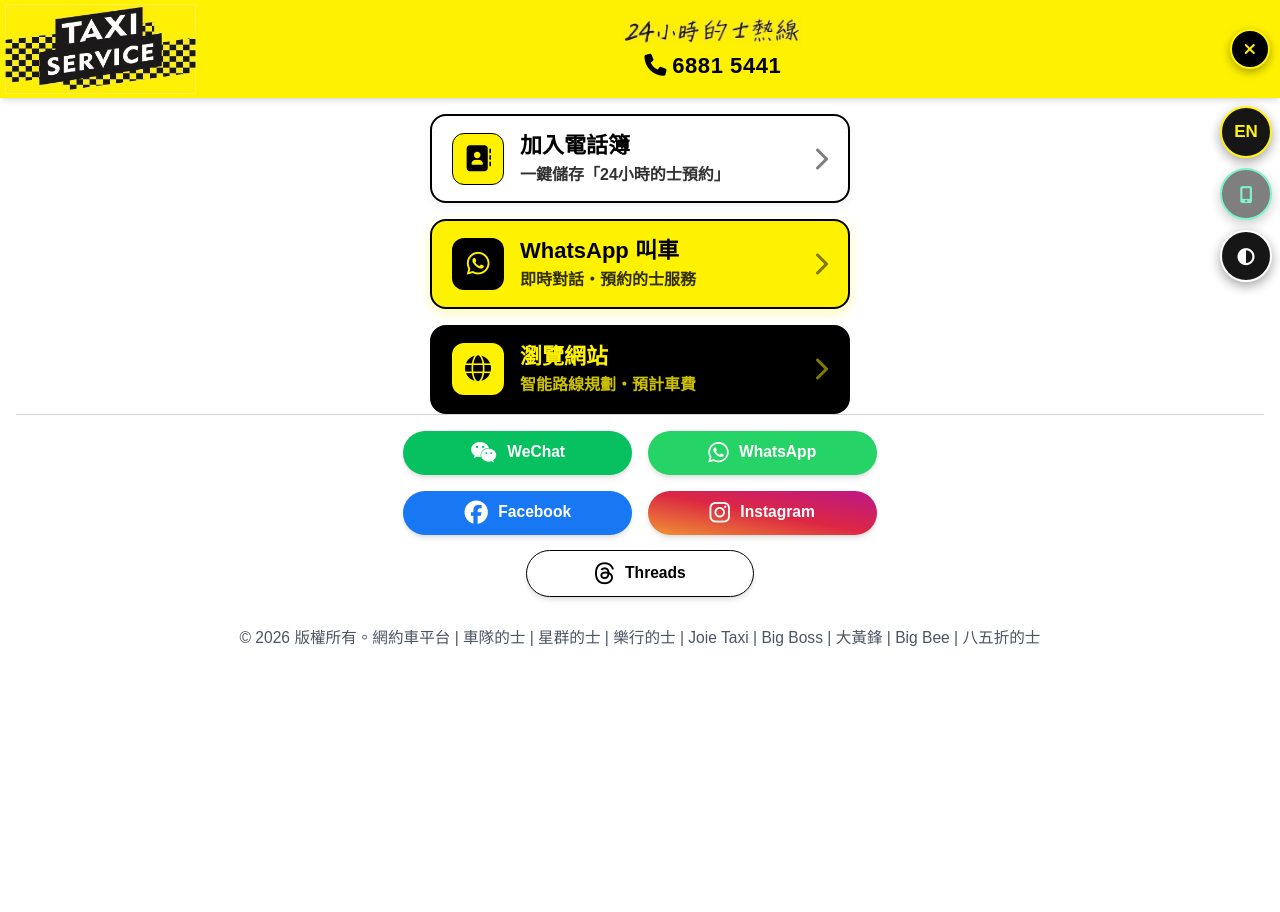
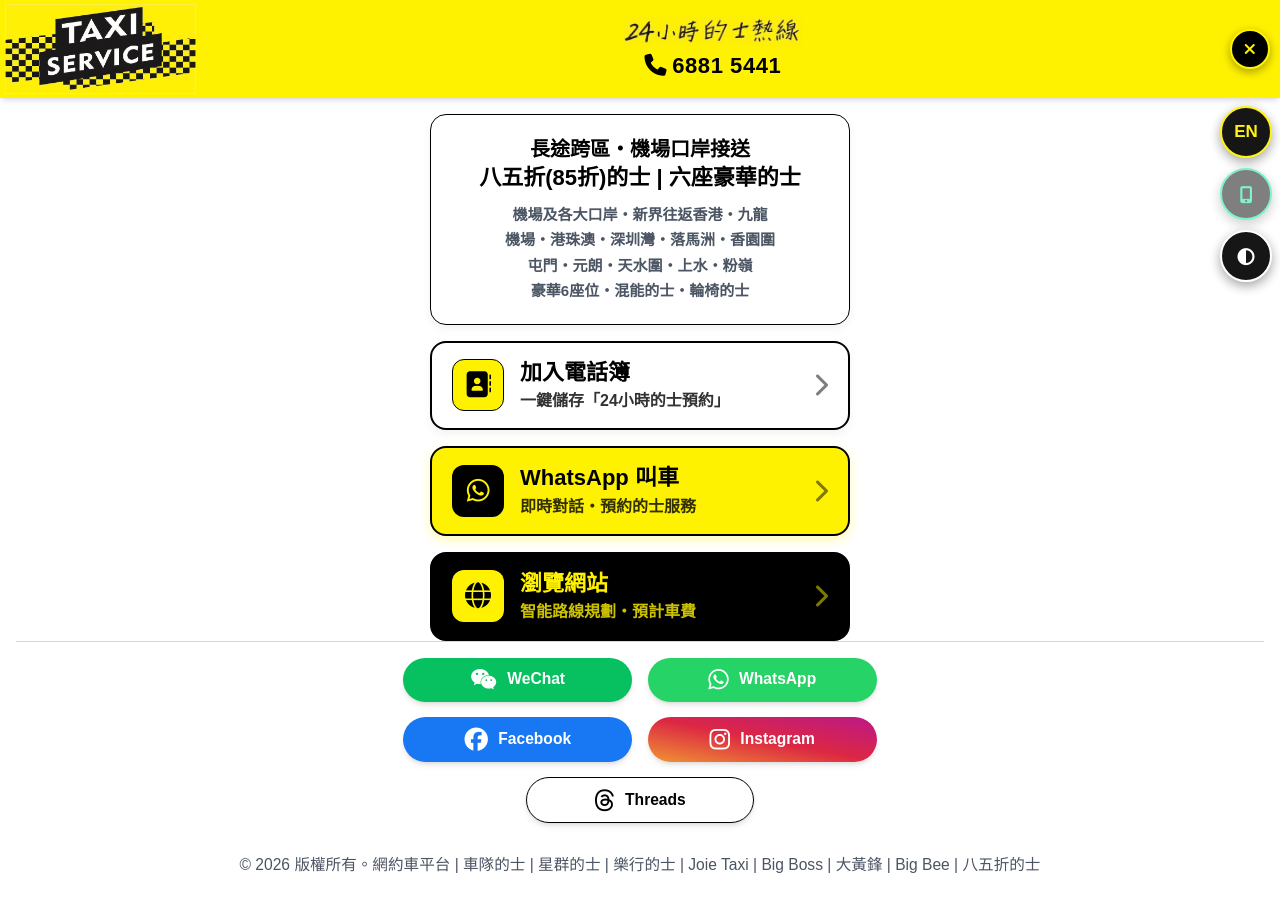
Before and after one commit to namnam1030-dot/https-hktaxiservice.netlify.app-, a website: page links.html in a window 1280 px wide. Before the commit the page ends 800 px from the top, so only its background shows below. Drawn offline with nearby package versions, Linux system fonts and the light colour scheme; files that its build step writes are made by us from their sources.

Commit message:
Add files via upload

```diff
--- a/links.html
+++ b/links.html
@@ -81,9 +81,50 @@
         max-width: 420px;
         display: flex;
         flex-direction: column;
-        gap: 16px; /* 按鈕之間嘅距離 */
-        margin-top: 16px; /* ⭐ 關鍵：喺 Header 同第一粒掣之間加 16px，同 gap 一致 */
+        gap: 16px; /* 所有元素之間的距離 */
+        margin-top: 16px; /* Header 同第一件物件之間嘅距離 */
     }
+
+    /* ── 介紹文字區塊 ── */
+    .hero-text-box {
+        background-color: #161616;
+        border: 1px solid #333333;
+        border-radius: 16px;
+        padding: 20px 16px;
+        text-align: center;
+        line-height: 1.6;
+    }
+
+    .hero-text-box h2 {
+        font-size: 20px;
+        font-weight: 800;
+        color: #FFFFFF;
+        margin: 0 0 4px 0;
+        line-height: 1.4;
+    }
+
+    .hero-text-box .highlight {
+        color: #FFF200;
+        font-size: 22px;
+    }
+
+    .hero-text-box p {
+        font-size: 15px;
+        font-weight: 700;
+        color: #D1D5DB;
+        margin: 8px 0 0 0;
+        line-height: 1.7;
+    }
+
+    /* 淺色主題 */
+    html.light-theme .hero-text-box {
+        background-color: #FFFFFF;
+        border-color: #000000;
+        box-shadow: 0 4px 10px rgba(0,0,0,0.05);
+    }
+    html.light-theme .hero-text-box h2 { color: #000000; }
+    html.light-theme .hero-text-box .highlight { color: #000000; }
+    html.light-theme .hero-text-box p { color: #4B5563; }
 
     /* ── 三大按鈕區 ── */
     .btn {
@@ -234,6 +275,21 @@
 
     <!-- 中間主要內容區 -->
     <main class="wrap">
+
+        <!-- ⭐ 加入文字介紹區塊 -->
+        <div class="hero-text-box">
+            <h2 data-i18n-html="hero_title">
+                長途跨區・機場口岸接送<br>
+                <span class="highlight">八五折(85折)的士 | 六座豪華的士</span>
+            </h2>
+            <p data-i18n-html="hero_desc">
+                機場及各大口岸・新界往返香港・九龍<br>
+                機場・港珠澳・深圳灣・落馬洲・香園圍<br>
+                屯門・元朗・天水圍・上水・粉嶺<br>
+                豪華6座位・混能的士・輪椅的士
+            </p>
+        </div>
+
         <!-- ① 加入電話簿 -->
         <a class="btn btn-save" id="vcf-link" href="nam.vcf" download>
             <span class="icon"><i class="fa-solid fa-address-book"></i></span>
@@ -327,6 +383,8 @@ var currentLang = localStorage.getItem('taxiLang') || 'zh';
 
 var translations = {
     zh: {
+        hero_title: '長途跨區・機場口岸接送<br><span class="highlight">八五折(85折)的士 | 六座豪華的士</span>',
+        hero_desc: '機場及各大口岸・新界往返香港・九龍<br>機場・港珠澳・深圳灣・落馬洲・香園圍<br>屯門・元朗・天水圍・上水・粉嶺<br>豪華6座位・混能的士・輪椅的士',
         modal_title: "一鍵加入主畫面",
         modal_desc: "為了方便下次叫車，您可以將本服務加到手機主畫面：",
         btn1_title: "加入電話簿",
@@ -341,6 +399,8 @@ var translations = {
         footer_copy: "© 2026 版權所有。網約車平台 | 車隊的士 | 星群的士 | 樂行的士 | Joie Taxi | Big Boss | 大黃鋒 | Big Bee | 八五折的士"
     },
     en: {
+        hero_title: 'Long Distance &amp; Cross-District<br><span class="highlight">15% Off Taxi | 6-Seater Luxury Taxi</span>',
+        hero_desc: 'Airport &amp; Major Border Crossings · N.T. to HK Island &amp; Kowloon<br>Airport · HZMB · Shenzhen Bay · Lok Ma Chau · Heung Yuen Wai<br>Tuen Mun · Yuen Long · Tin Shui Wai · Sheung Shui · Fanling<br>Luxury 6-Seater · Hybrid Taxi · Wheelchair Taxi',
         modal_title: "Add to Home Screen",
         modal_desc: "For quick booking next time, add this service to your phone's home screen:",
         btn1_title: "Add to Contacts",
@@ -362,6 +422,14 @@ function applyLanguage() {
 
     document.querySelectorAll('[data-i18n]').forEach(function(el) {
         var key = el.getAttribute('data-i18n');
+        if (translations[currentLang] && translations[currentLang][key] !== undefined) {
+            el.innerHTML = translations[currentLang][key];
+        }
+    });
+
+    // 處理含有 HTML 標籤的翻譯
+    document.querySelectorAll('[data-i18n-html]').forEach(function(el) {
+        var key = el.getAttribute('data-i18n-html');
         if (translations[currentLang] && translations[currentLang][key] !== undefined) {
             el.innerHTML = translations[currentLang][key];
         }
```
